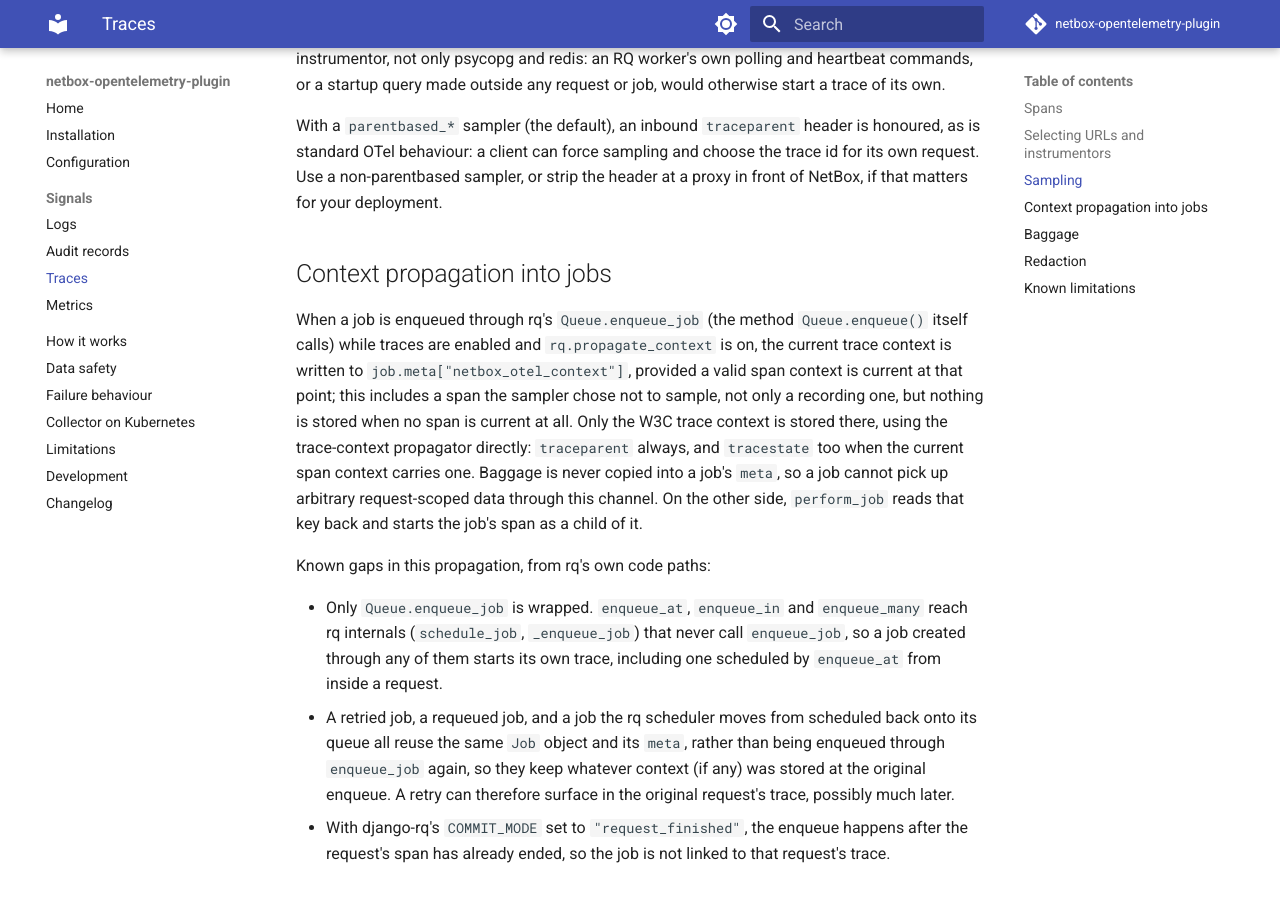
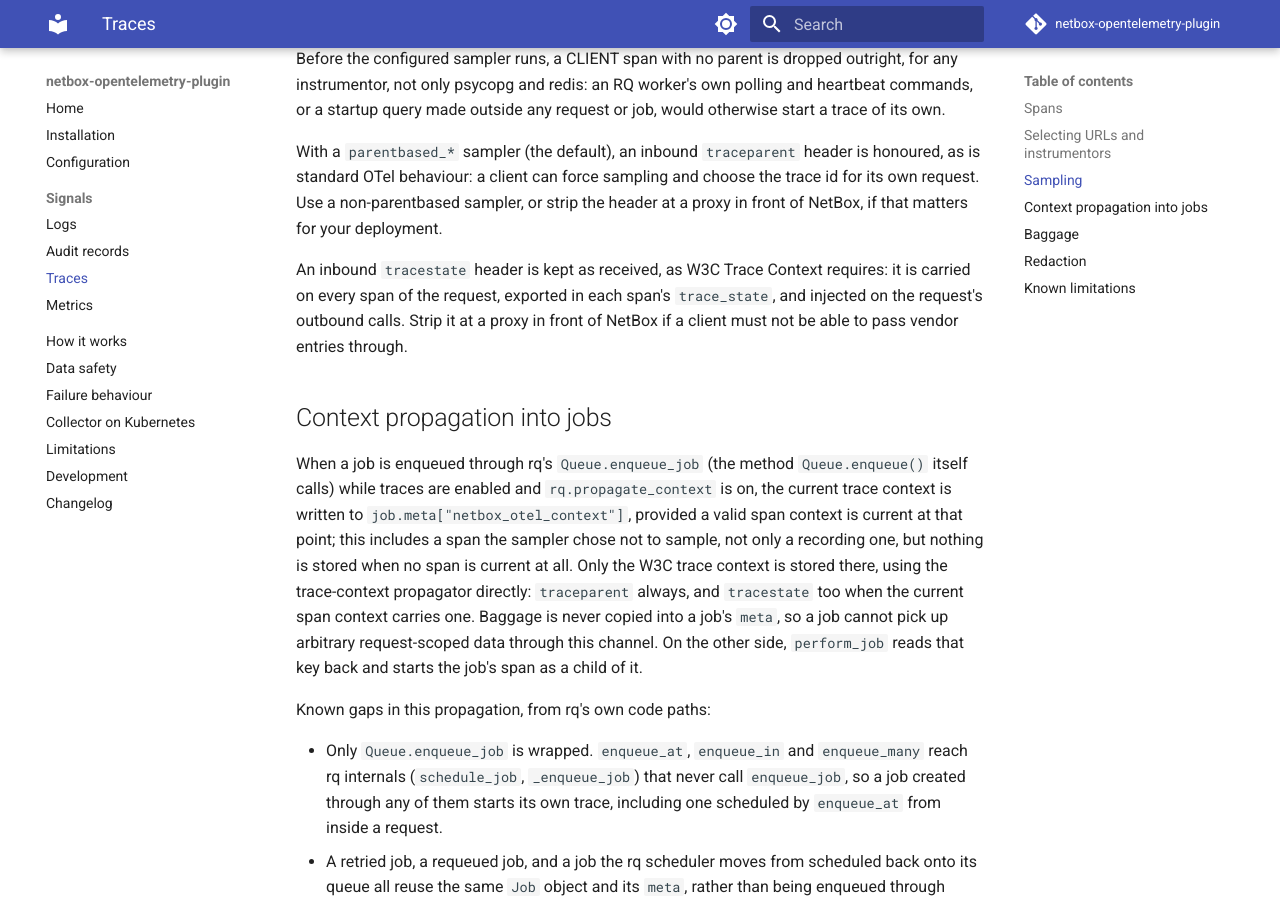
Before and after one commit to thomaschristory/netbox-opentelemetry-plugin, an MkDocs documentation site: the page built from docs/signals/traces.md, in a window 1280 px wide and 900 px high, scrolled down 2207 px. Built offline with MkDocs 1.6.1 and Material for MkDocs 9.7.7, drawn with Linux system fonts in a browser that asks for light colours; comment, search, counter and statistics services are not loaded; some of the changed text lies outside the part shown.

Commit message:
Document tracestate propagation and pin the empty-composite extract fallback
List the inbound tracestate, carried on every span as trace_state and
injected on outbound calls, in docs/data-safety.md, SPEC 6.3 and 7 and
the traces page. It is kept as W3C Trace Context requires.

The empty-composite test now extracts while a span and baggage are
current, so removing the None fallback in BaggageFreePropagator.extract
fails it. Its inject half is a separate test that only checks the
carrier stays empty.

```diff
--- a/docs/signals/traces.md
+++ b/docs/signals/traces.md
@@ -16,7 +16,7 @@ With `traces.enabled`, the plugin instruments Django, psycopg, redis and outboun
 - **Django**: one span per HTTP request, kind SERVER (or INTERNAL when a span is already current, for example one instrumentor called from inside another), named `<METHOD> <route template>`, for example `GET dcim/devices/`. `RequestSpanMiddleware` (registered through `PluginConfig.middleware`, so it runs after NetBox's own middleware) adds `netbox.request_id` whenever the span is recording, and `enduser.id` (the username) when the request is authenticated; the user is read after the view runs, since API token authentication happens inside DRF's view dispatch.
 - **psycopg**: one span per query, kind CLIENT. The statement is recorded as `db.statement` (the instrumentor's stable `db.query.text` attribute is a separate opt-in, under a database semantic-convention flag the plugin does not set), bind parameters never (`capture_parameters=False`, and `enable_commenter=False` so no SQL comment is appended either).
 - **redis**: one span per command, kind CLIENT, only for a command issued while `redis` is in `traces.instrument`.
-- **requests**: one span per outbound HTTP call, kind CLIENT, with a `traceparent` header injected for the receiving service to continue the trace. A query string in the recorded URL is exported as `?REDACTED` (see Redaction below).
+- **requests**: one span per outbound HTTP call, kind CLIENT, with a `traceparent` header (and `tracestate` when the span context has one) injected for the receiving service to continue the trace. A query string in the recorded URL is exported as `?REDACTED` (see Redaction below).
 - No HTTP header value is exported. An operator can turn on header capture for these instrumentors through their own environment variables (see the OpenTelemetry Python instrumentation docs); even then, the redaction below strips every captured `http.request.header.*` / `http.response.header.*` attribute before it reaches the exporter.
 - **RQ**: a CONSUMER span around each job, instrumentation scope `netbox_opentelemetry_plugin.rq`, named `rq.job <qualified function>`, for example `rq.job extras.jobs.ScriptJob.handle` (or plain `rq.job` when the job's data cannot be deserialised; see [Metrics](metrics.md) for how the qualified name is built). Attributes: `messaging.system` (`"rq"`), `messaging.destination.name` (the queue name), `messaging.message.id` (the rq job id), and, only for a NetBox `core.Job`, `netbox.job.id` (int) and `netbox.job.name` (only when non-empty). Its parent is the context stored in `job.meta["netbox_otel_context"]` when `rq.propagate_context` is on and that key is present; otherwise it starts a new trace. On failure, the span gets status ERROR with an exception event (see Known limitations below for an edge case where the exception event is missing).
 
@@ -35,6 +35,8 @@ Leaving `django` out of `traces.instrument` while keeping psycopg, redis or requ
 Before the configured sampler runs, a CLIENT span with no parent is dropped outright, for any instrumentor, not only psycopg and redis: an RQ worker's own polling and heartbeat commands, or a startup query made outside any request or job, would otherwise start a trace of its own.
 
 With a `parentbased_*` sampler (the default), an inbound `traceparent` header is honoured, as is standard OTel behaviour: a client can force sampling and choose the trace id for its own request. Use a non-parentbased sampler, or strip the header at a proxy in front of NetBox, if that matters for your deployment.
+
+An inbound `tracestate` header is kept as received, as W3C Trace Context requires: it is carried on every span of the request, exported in each span's `trace_state`, and injected on the request's outbound calls. Strip it at a proxy in front of NetBox if a client must not be able to pass vendor entries through.
 
 ## Context propagation into jobs
 
```
Also changed, not shown: SPEC.md (+3 -1 lines), docs/data-safety.md (+2 -1 lines), 1 other file.
